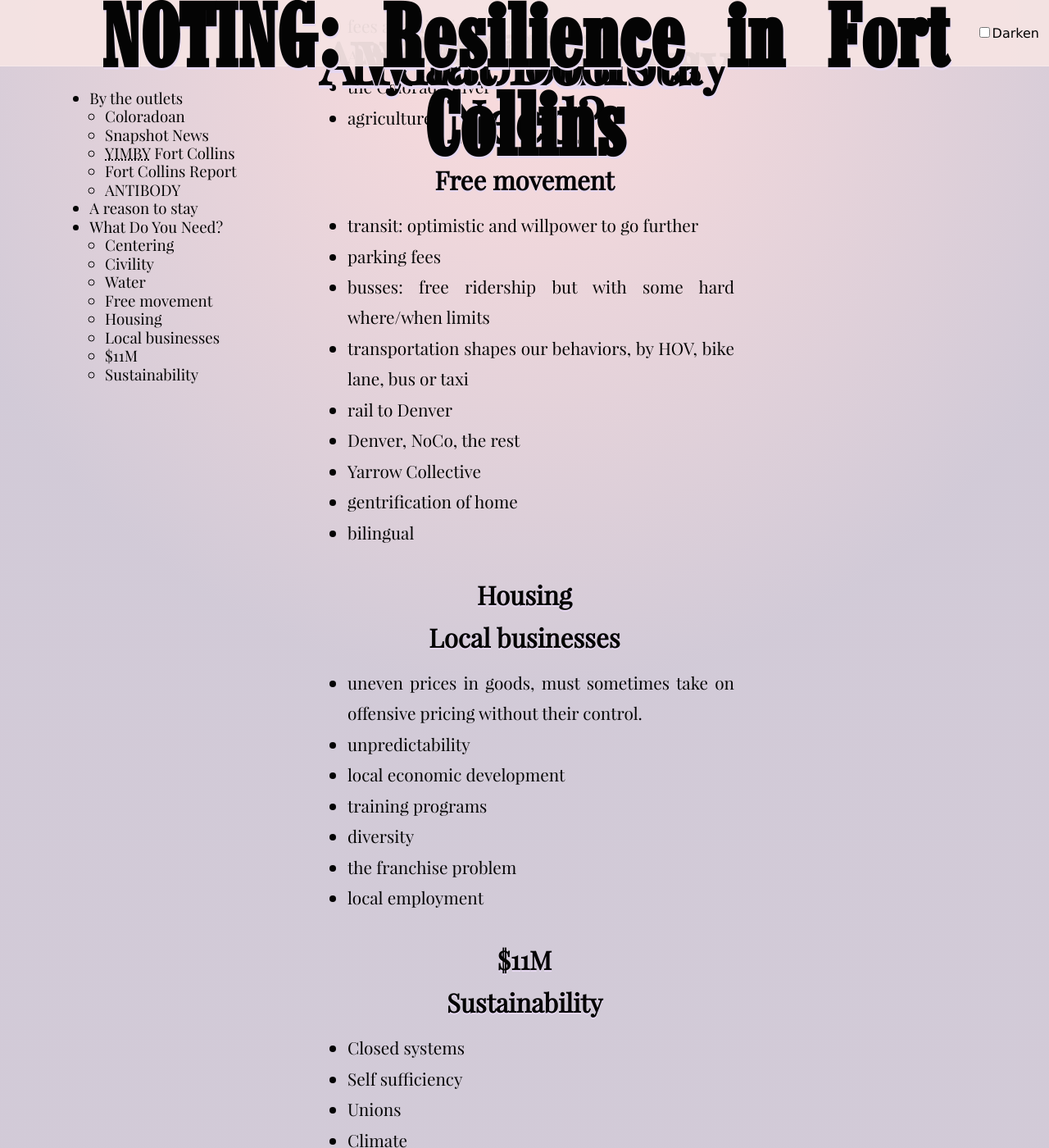
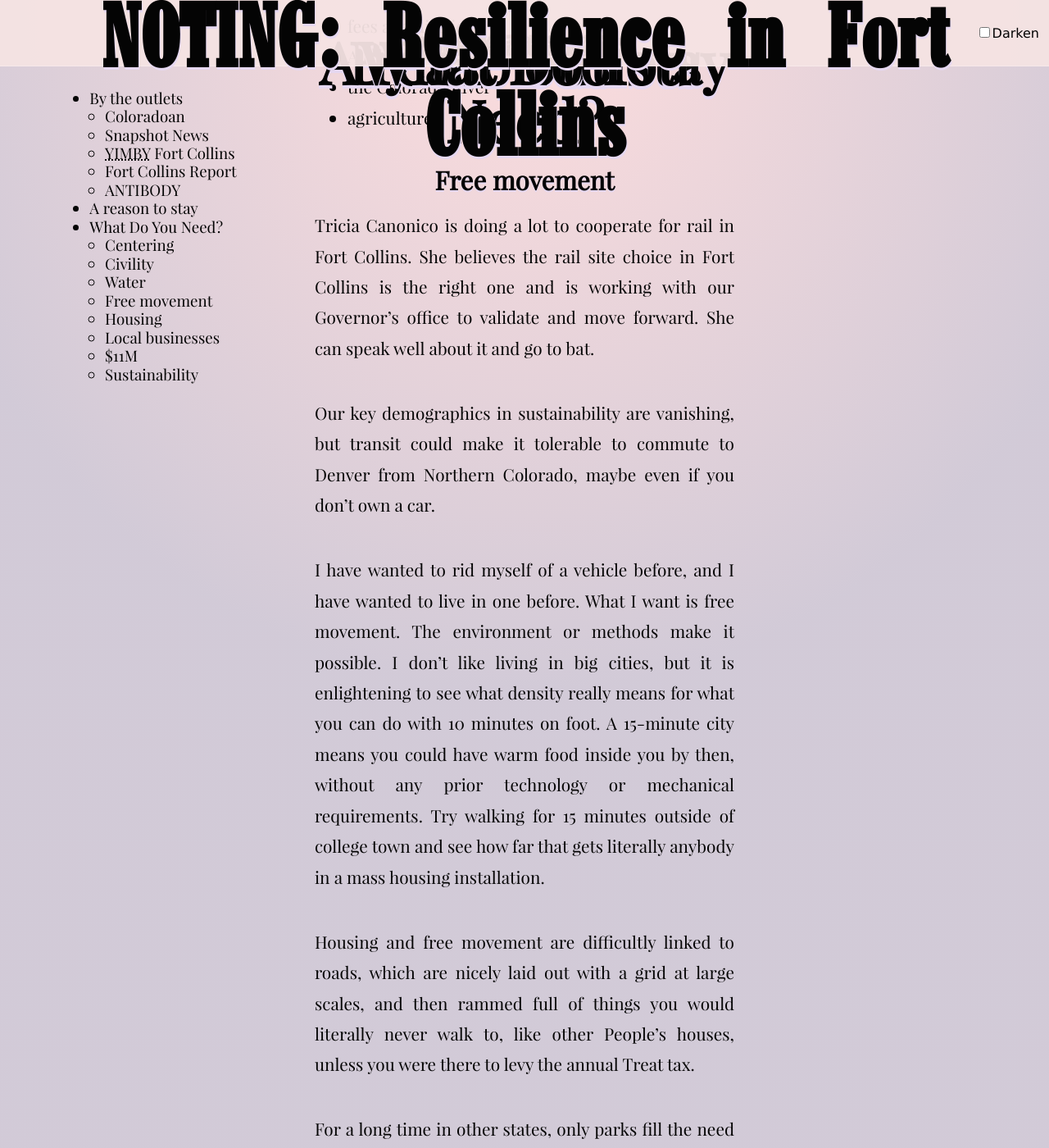
Before and after one commit to tiliv/antibody, a Jekyll site: the page built from docs/journal/autumn-ryan-Resilience-in-Fort-Collins/index.md, in a window 1280 px wide and 1400 px high, scrolled down 18485 px. Shown: the whole window at 82% size. Built offline with Jekyll 4.4.1, drawn with Linux system fonts in a browser that asks for light colours; some of the changed text lies outside the part shown.

Commit message:
Add free movement notes

```diff
--- a/docs/journal/autumn-ryan-Resilience-in-Fort-Collins/index.md
+++ b/docs/journal/autumn-ryan-Resilience-in-Fort-Collins/index.md
@@ -239,15 +239,37 @@ Northern Colorado's water is a series of connected paths. In 2025, Loveland's se
 
 #### Free movement
 
-- transit: optimistic and willpower to go further
-- parking fees
-- busses: free ridership but with some hard where/when limits
-- transportation shapes our behaviors, by HOV, bike lane, bus or taxi
-- rail to Denver
-- Denver, NoCo, the rest
-- Yarrow Collective
-- gentrification of home
-- bilingual
+Tricia Canonico is doing a lot to cooperate for rail in Fort Collins. She believes the rail site choice in Fort Collins is the right one and is working with our Governor's office to validate and move forward. She can speak well about it and go to bat.
+
+Our key demographics in sustainability are vanishing, but transit could make it tolerable to commute to Denver from Northern Colorado, maybe even if you don't own a car.
+
+I have wanted to rid myself of a vehicle before, and I have wanted to live in one before. What I want is free movement. The environment or methods make it possible. I don't like living in big cities, but it is enlightening to see what density really means for what you can do with 10 minutes on foot. A 15-minute city means you could have warm food inside you by then, without any prior technology or mechanical requirements. Try walking for 15 minutes outside of college town and see how far that gets literally anybody in a mass housing installation.
+
+Housing and free movement are difficultly linked to roads, which are nicely laid out with a grid at large scales, and then rammed full of things you would literally never walk to, like other People's houses, unless you were there to levy the annual Treat tax.
+
+For a long time in other states, only parks fill the need for walkable places, and the subdivisions that got them early enough are considered family spots. Apartments in other states sometimes build charming but ridiculous terraces that don't fit, to give people somewhere the hell to be that is not in their four walls.
+
+If you need to figure out what to do as a public servant, help us walk places. Help us spirit ourselves to places that only the power of civilization can do. Let us ride trains places. The busses are working, let's keep those running to the right places at the right times on sane schedules.
+
+Loveland and Fort Collins share a regional airport which opened its new terminal in 2025. I went thinking it would be a small thing, but it was very well attended, and I don't think it was just the option for a free glass of wine.
+
+Parking fees in Fort Collins have been an issue for some, and the City is promising to take feedback.
+
+- [://antibody/journal/autumn-ryan-Park-Mobile](https://antibody.discoverywritten.com/journal/autumn-ryan-Park-Mobile)
+
+We are really into travel. Fort Collins has been trying to keep the fee taxation very low, but we know which way fees like to go.
+
+Rising rates for transit is a warning dial that is easier to treat before it's a decade's old deficit of value. Don't wait like Minimum Wage, when it's so far out of date that it's tempting to treat it like forgotten law more than something to be modernized.
+
+Pay doesn't keep up properly, and so we can't keep up with anything. Small transit costs are a wonderful reset on the "fuel cost" of movement. The system isn't even a hassle. I've had Words for bus systems elsewhere, but Fort Collins really is thinking for itself and being active in the design of its transit.
+
+The Yarrow Collective is a local group in town that does alternate discussion therapy to give people more ways to escape addiction and feel good about their autonomy. Spanish-speaking families are raising kids who have to learn about what their heritage means to them, and some are finding out that they feel less hispanic.
+
+Their families have been here all along too, and now their home looks segregated by developments. They require cars to cut through town, or a little less car and a little more nearby park. Their community has shrunk, less mixed in. They act out the 15-minute city dream, in what's left of their space.
+
+If we need to redefine diversity for our politics, let us do it with descriptions of receptive interest. We're distinct but can communicate with waving hands, so how much does sex, race, or drugs matter really?
+
+Low costs enable possibility for those don't have it. The more we can decouple money from movement, the better off our society in isolation will be.
 
 #### Housing
 
```
